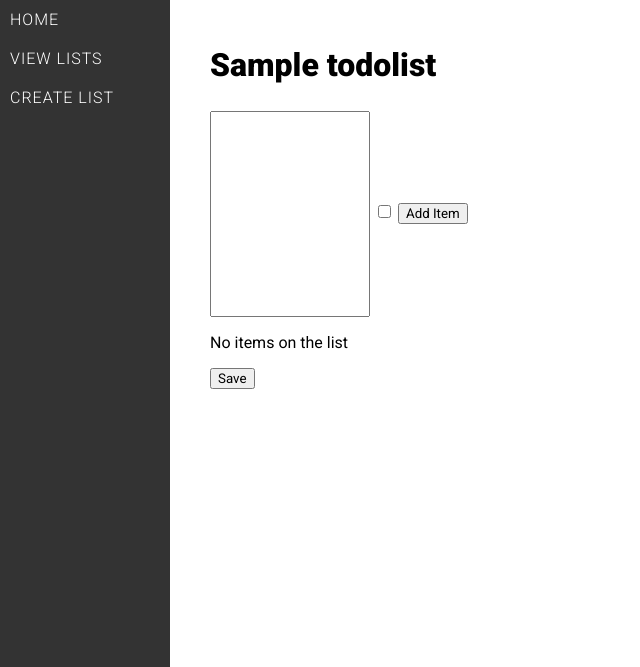
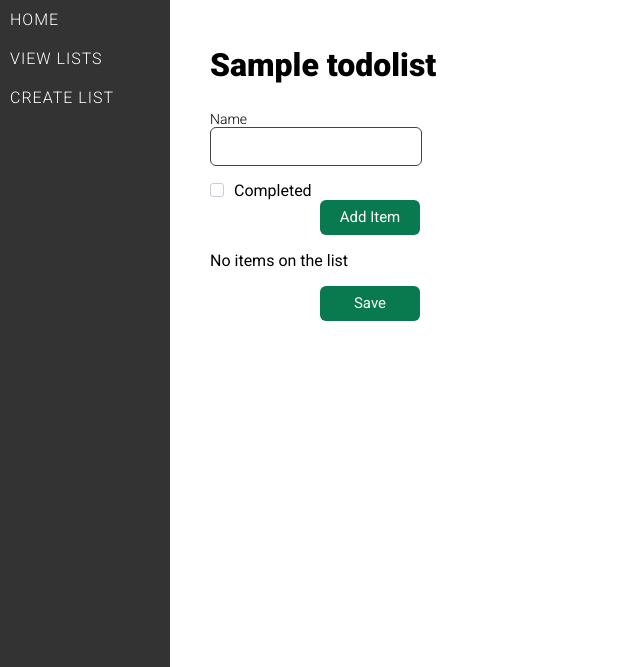
Before and after one commit to jv1303/django-todolist, a Django app: a page that uses main/templates/ToDo.html in a window 1280 px wide. Shown: the part 81-748 px from the top of the page, without its empty margins (0-640 px from the left). Run offline with Django 5.2, Linux system fonts and the light colour scheme; tables that the repository leaves empty hold one stand-in row (values such as "Sample post").

Commit message:
css updated

```diff
--- a/main/templates/ToDo.html
+++ b/main/templates/ToDo.html
@@ -4,14 +4,38 @@
     <h2 class="subtitle">{{ list.name }}</h2>
     <form method="POST" action="{{list.id}}">
         {% csrf_token %}
-        <input type="text" name="newItem" maxlength="200">
-        <input type="checkbox" name="newCheck">
+        <label for="newItem">Name</label>
+        <input type="text" name="newItem" id="newItem" maxlength="200">
+        <div class="checkbox">
+            <label for="newCheck" class="item">
+              <input type="checkbox" id="newCheck" class="hidden"/>
+              <label for="newCheck" class="cbx">
+                <svg width="14px" height="12px" viewBox="0 0 14 12">
+                  <polyline points="1 7.6 5 11 13 1"></polyline>
+                </svg>
+              </label>
+              <label for="newCheck" class="cbx-lbl">Completed</label>
+            </label>
+        </div>
         <input type="submit" name="addItem" value="Add Item">
         {{ result }}
         {% if items_exist %}
             <ul>
                 {% for item in items %}
-                    <li><input type="checkbox" name="c{{item.ukey}}" {% if item.complete %} checked {% endif %}> {{ item.text }}</li>
+                    <li>
+                        <div class="checkbox">
+                            <label for="c{{item.ukey}}" class="item">
+                                <input type="checkbox" name="c{{item.ukey}}" id="c{{item.ukey}}" {% if item.complete %} checked {% endif %} class="hidden"/>
+                                <label for="c{{item.ukey}}" class="cbx">
+                                <svg width="14px" height="12px" viewBox="0 0 14 12">
+                                    <polyline points="1 7.6 5 11 13 1"></polyline>
+                                </svg>
+                                </label>
+                                <label for="c{{item.ukey}}" class="cbx-lbl">{{ item.text }}</label>
+                            </label>
+                        </div>
+                    </li>
+                    {% comment %} <li><input type="checkbox" name="c{{item.ukey}}" {% if item.complete %} checked {% endif %}> </li> {% endcomment %}
                 {% endfor %}
             </ul>
         {% else %}
--- a/main/templates/create.html
+++ b/main/templates/create.html
@@ -4,9 +4,9 @@
     <h2 class="subtitle">CREATE LIST</h2>
     <form method="POST" action="/createlist/">
         {% csrf_token %}
-        <label for="name">Name: </label>
+        <label for="name">Name</label>
         <input type="text" name="name" id="name">
         <input type="submit" value="Save">
     </form>
-    {{ result }}
+    <h3 class="output" style="color: {{color}};">{{ result }}<h3>
 {% endblock %}
--- a/main/templates/home.html
+++ b/main/templates/home.html
@@ -6,4 +6,7 @@
     <p class="paragraph">
         This is a Django project created to learn the basics of Django development. It was built by following <a href="https://www.youtube.com/watch?v=sm1mokevMWk">Tech With Tim's django tutorial series</a>.
     </p>
+    <p class="paragraph">
+        Checkboxes CSS copied from <a href="https://getcssscan.com/css-checkboxes-examples">getcssscan.com</a>.
+    </p>
 {% endblock %}
--- a/main/views.py
+++ b/main/views.py
@@ -58,11 +58,14 @@
             t = ToDoList(ukey=uk, name=n)
             t.save()
             result = "List registered sucefully!"
+            color = "#079e64"
         else:
-            result = "An error ocourred and the list was not registered."
+            result = "The list must have a name."
+            color = "#800"
 
     else:
         form = CreateNewList()
         result = ""
+        color = "#000"
 
-    return render(response, 'create.html', {"form": form, "result": result})
+    return render(response, 'create.html', {"form": form, "result": result, "color": color})
--- a/static/mysite/css/main.css
+++ b/static/mysite/css/main.css
@@ -91,6 +91,7 @@
 
 .list-block {
     display: flex;
+    flex-wrap: wrap;
     width: 100%;
 }
 
@@ -123,6 +124,165 @@
     font-weight: 300;
 }
 
+form {
+    display: flex;
+    flex-direction: column;
+    min-width: 200px;
+    width: 20%;
+}
+
+label {
+    font-size: 14px;
+    font-weight: 300;
+}
+input {
+    border-radius: 6px;
+}
+
 input[type="text"] {
-    height: 200px;
+    width: 98%;
+    border: #444 1px solid;
+    margin-bottom: 15px;
+    height: 35px;
+}input[type="text"]:focus {
+    transition: all 0.1s;
+    border-color: #097a4f;
+    box-shadow: 0 0 5px 0px #092e20;
+    outline: 0;
 }
+
+input[type="submit"] {
+    border: none;
+    background-color: #097a4f;
+    color: #fff;
+    width: 100px;
+    font-size: 15px;
+    align-self: flex-end;
+    height: 35px;
+}input[type="submit"]:hover {
+    cursor: pointer;
+    background-color: #079e64;
+}
+
+.output {
+    font-size: 14px;
+    font-weight: 300;
+    margin: 0;
+}
+
+.checkbox input[type="checkbox"] {
+    visibility: hidden;
+    display: none;
+}
+
+.checkbox label {
+    margin: 0;
+    padding: 0;
+    border: 0;
+    font-size: 100%;
+    font: inherit;
+    vertical-align: baseline;
+    line-height: 1;
+    -webkit-user-select: none;
+    -ms-user-select: none;
+    user-select: none;
+}
+
+.checkbox *,
+.checkbox ::after,
+.checkbox ::before {
+    box-sizing: border-box;
+}
+
+.checkbox .item .cbx {
+    position: relative;
+    top: 1px;
+    display: inline-block;
+    width: 14px;
+    height: 14px;
+    margin-right: 6px;
+    border: 1px solid #c8ccd4;
+    border-radius: 3px;
+    cursor: pointer;
+}
+.checkbox .item .cbx svg {
+    position: relative;
+    top: -1px;
+    transform: scale(0);
+    fill: none;
+    stroke-linecap: round;
+    stroke-linejoin: round;
+}
+.checkbox .item .cbx svg polyline {
+    stroke-width: 2;
+    stroke: #097a4f;
+}
+.checkbox .item .cbx:before {
+    content: '';
+    position: absolute;
+    top: 50%;
+    left: 50%;
+    margin: -10px 0 0 -10px;
+    width: 20px;
+    height: 20px;
+    border-radius: 100%;
+    background: #097a4f;
+    transform: scale(0);
+}
+.checkbox .item .cbx:after {
+    content: '';
+    position: absolute;
+    top: 5px;
+    left: 5px;
+    width: 2px;
+    height: 2px;
+    border-radius: 2px;
+    box-shadow: 0 -18px 0 #18cda6, 12px -12px 0 #18cda6, 18px 0 0 #18cda6, 12px 12px 0 #18cda6, 0 18px 0 #18cda6, -12px 12px 0 #18cda6, -18px 0 0 #18cda6, -12px -12px 0 #18cda6;
+    transform: scale(0);
+}
+.checkbox .item .cbx-lbl {
+    position: relative;
+    cursor: pointer;
+    transition: color 0.3s ease;
+}
+.checkbox .item .cbx-lbl:after {
+    content: '';
+    position: absolute;
+    top: 50%;
+    left: 0;
+    width: 0;
+    height: 1px;
+    background: #9098a9;
+}
+.checkbox .item input {
+    display: none;
+}
+.checkbox .item input:checked + .cbx {
+    border-color: transparent;
+}
+.checkbox .item input:checked + .cbx svg {
+    transform: scale(1);
+    transition: all 0.4s ease;
+    transition-delay: 0.1s;
+}
+.checkbox .item input:checked + .cbx:before {
+    transform: scale(1);
+    opacity: 0;
+    transition: all 0.3s ease;
+}
+.checkbox .item input:checked + .cbx:after {
+    transform: scale(1);
+    opacity: 0;
+    transition: all 0.6s ease;
+}
+.checkbox .item input:checked ~ .cbx-lbl {
+    color: #9098a9;
+}
+.checkbox .item input:checked ~ .cbx-lbl:after {
+    width: 100%;
+    transition: all 0.4s ease;
+}
+
+li {
+    list-style: none;
+}
```
